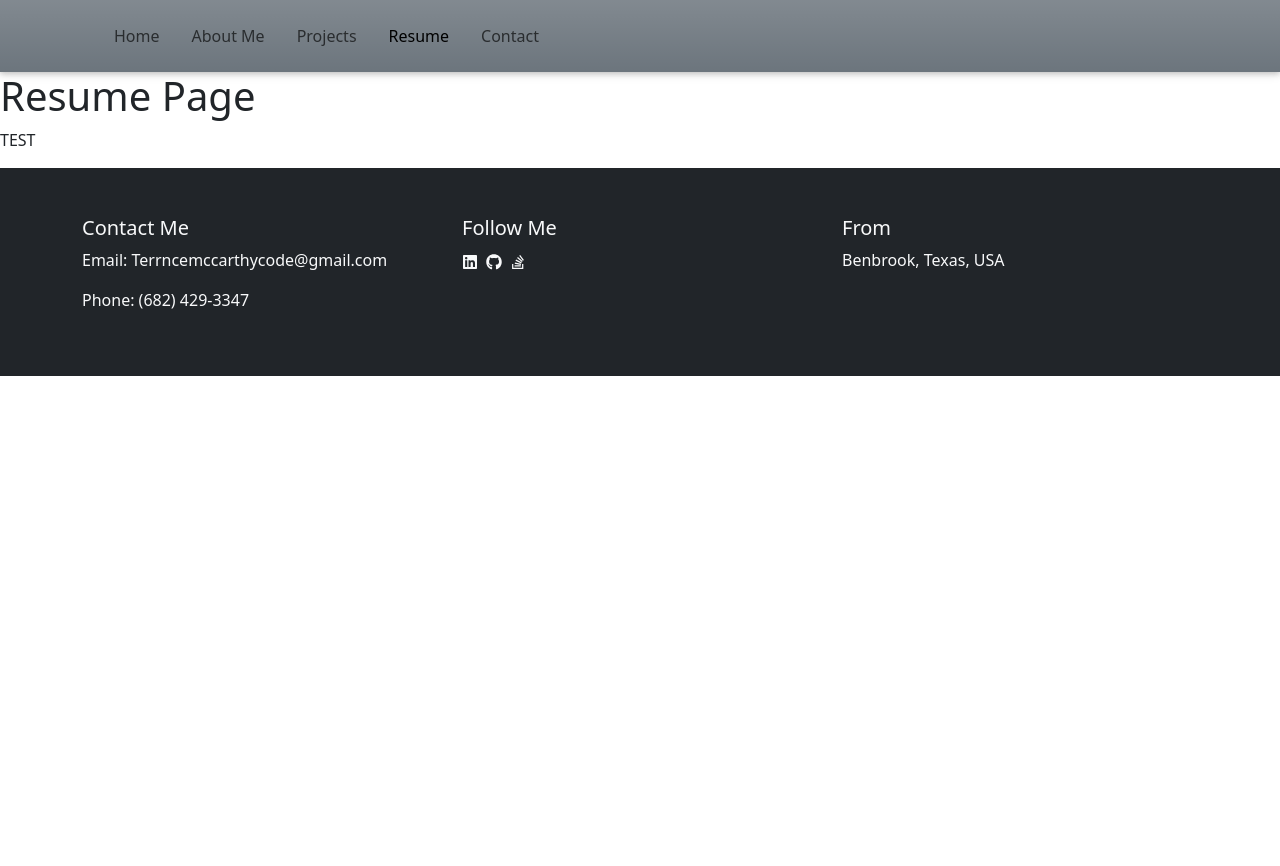
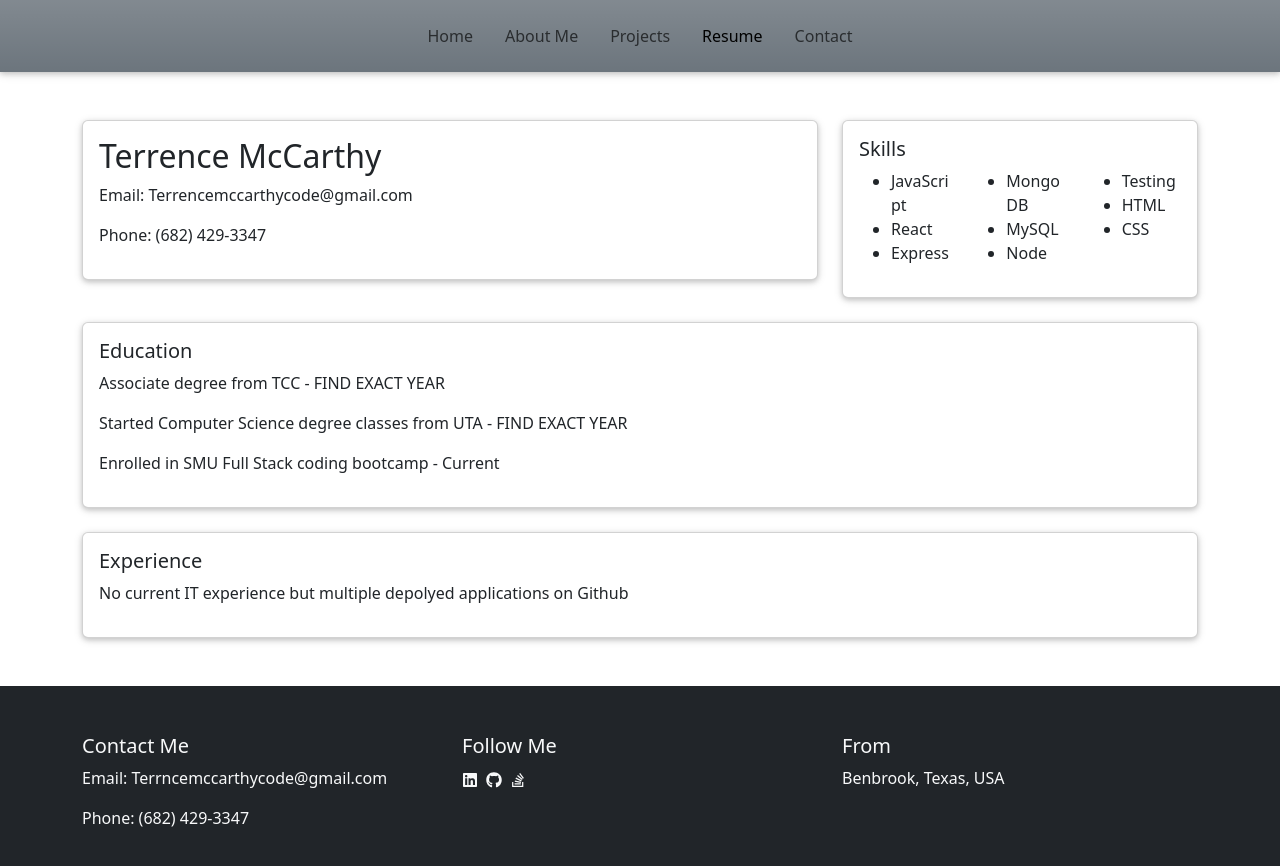
Before and after one commit to TerrenceMccarthy/reactPortfolio-, a React (Vite) app in the folder react-portfolio/: page /Resume in a window 1280 px wide. Shown: the top 866 px of the page. Before the commit the page ends 800 px from the top, so only its background shows below. Built offline with nearby package versions, Linux system fonts and the light colour scheme; a small style sheet from the web is missing.

Commit message:
messed with nav text color

```diff
--- a/react-portfolio/src/App.css
+++ b/react-portfolio/src/App.css
@@ -19,3 +19,9 @@
         transform: rotate(360deg);
     }
 }
+
+/* styles.css */
+
+.white-text {
+    color: white !important;
+  }
--- a/react-portfolio/src/components/NavTabs.jsx
+++ b/react-portfolio/src/components/NavTabs.jsx
@@ -3,11 +3,9 @@ import { Link, useLocation } from 'react-router-dom';
 import Container from 'react-bootstrap/Container';
 import Nav from 'react-bootstrap/Nav';
 import Navbar from 'react-bootstrap/Navbar';
+import '../App.css';
 
-// issues with blurry background image for nav
-
-// issue with moving my nav tabs around with out messing up the nav drop down for smaller screens
-
+//  why is my text not changing to white? even after importing css that has !important
 
 function NavTabs() {
   const currentPage = useLocation().pathname;
@@ -15,23 +13,22 @@ function NavTabs() {
   return (
     <Navbar expand="lg" className="bg-secondary bg-gradient">
       <Container >
-        <Navbar.Brand ><img src='' /></Navbar.Brand>
         <Navbar.Toggle aria-controls="basic-navbar-nav" />
         <Navbar.Collapse id="basic-navbar-nav">
-          <Nav className="me-auto" >
-            <Nav.Link >
+          <Nav className="mx-auto">
+            <Nav.Link className="white-text">
               <Link to={'/'} className={currentPage === '/' ? 'nav-link active' : 'nav-link'}>Home</Link>
             </Nav.Link>
-            <Nav.Link>
+            <Nav.Link className="white-text">
               <Link to={'/About'} className={currentPage === '/About' ? 'nav-link active' : 'nav-link'}>About Me</Link>
             </Nav.Link>
-            <Nav.Link>
+            <Nav.Link className="white-text">
               <Link to={'/Project'} className={currentPage === '/Project' ? 'nav-link active' : 'nav-link'}>Projects</Link>
             </Nav.Link>
-            <Nav.Link>
+            <Nav.Link className="white-text">
               <Link to={'/Resume'} className={currentPage === '/Resume' ? 'nav-link active' : 'nav-link'}>Resume</Link>
             </Nav.Link>
-            <Nav.Link>
+            <Nav.Link className="white-text">
               <Link to={'/Contact'} className={currentPage === '/Contact' ? 'nav-link active' : 'nav-link'}>Contact</Link>
             </Nav.Link>
           </Nav>
--- a/react-portfolio/src/pages/Resume.jsx
+++ b/react-portfolio/src/pages/Resume.jsx
@@ -1,10 +1,85 @@
-export default function About() {
-    return (
-        <div>
-            <h1>Resume Page</h1>
-            <p>
-                TEST
-            </p>
-        </div>
-    );
-}
+// Resume.jsx
+
+// Resume.jsx
+
+import React from 'react';
+import { Container, Row, Col, Card } from 'react-bootstrap';
+
+const Resume = () => {
+  return (
+    <Container className="my-5">
+      <Row>
+        <Col md={8}>
+          <Card>
+            <Card.Body>
+              <h2>Terrence McCarthy</h2>
+              <p>Email: Terrencemccarthycode@gmail.com</p>
+              <p>Phone: (682) 429-3347</p>
+            </Card.Body>
+          </Card>
+        </Col>
+
+        <Col md={4}>
+          <Card>
+            <Card.Body>
+              <h5>Skills</h5>
+              <Row>
+                <Col xs={4}>
+                  <ul>
+                    <li>JavaScript</li>
+                    <li>React</li>
+                    <li>Express</li>
+                  </ul>
+                </Col>
+
+                <Col xs={4}>
+                  <ul>
+                    <li>MongoDB</li>
+                    <li>MySQL</li>
+                    <li>Node</li>
+                  </ul>
+                </Col>
+
+                <Col xs={4}>
+                  <ul>
+                    <li>Testing</li>
+                    <li>HTML</li>
+                    <li>CSS</li>
+                  </ul>
+                </Col>
+
+              </Row>
+            </Card.Body>
+          </Card>
+        </Col>
+      </Row>
+
+      <Row className="mt-4">
+        <Col>
+          <Card>
+            <Card.Body>
+              <h5>Education</h5>
+              <p>Associate degree from TCC - FIND EXACT YEAR</p>
+              <p>Started Computer Science degree classes from UTA - FIND EXACT YEAR</p>
+              <p>Enrolled in SMU Full Stack coding bootcamp - Current</p>
+            </Card.Body>
+          </Card>
+        </Col>
+      </Row>
+
+      <Row className="mt-4">
+        <Col>
+          <Card>
+            <Card.Body>
+              <h5>Experience</h5>
+              <p>No current IT experience but multiple depolyed applications on Github</p>
+              {/* Add more work experience */}
+            </Card.Body>
+          </Card>
+        </Col>
+      </Row>
+    </Container>
+  );
+};
+
+export default Resume;
```
